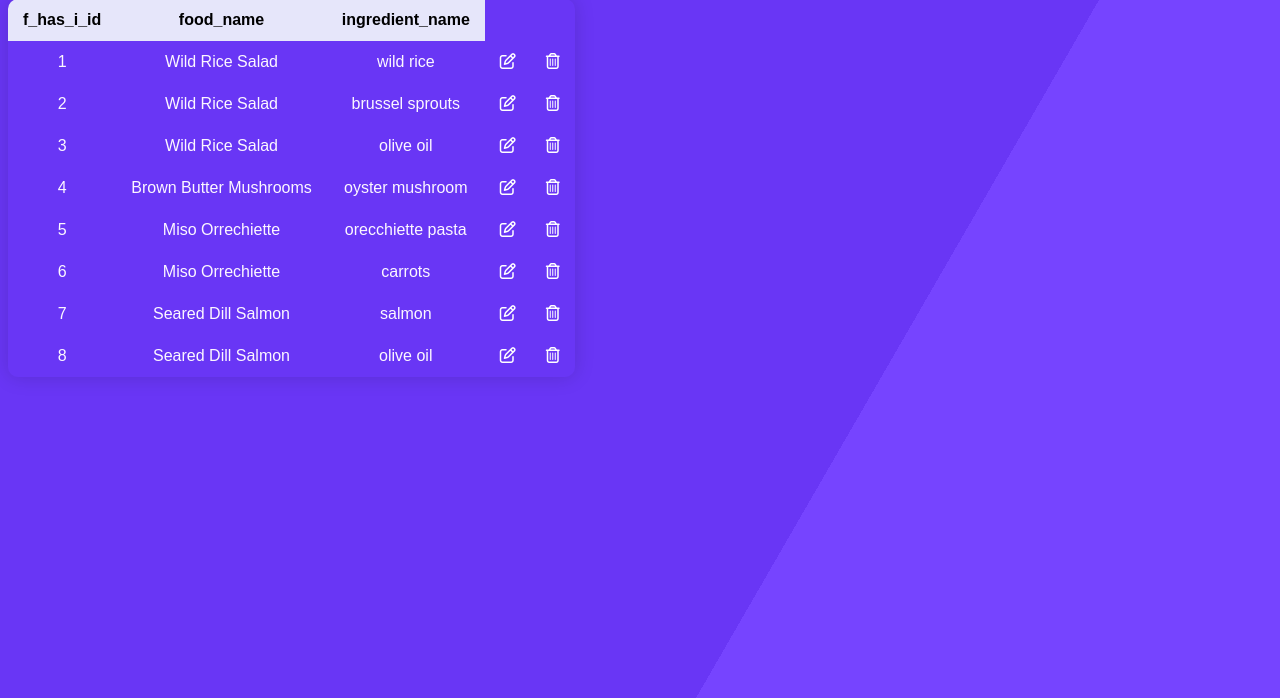
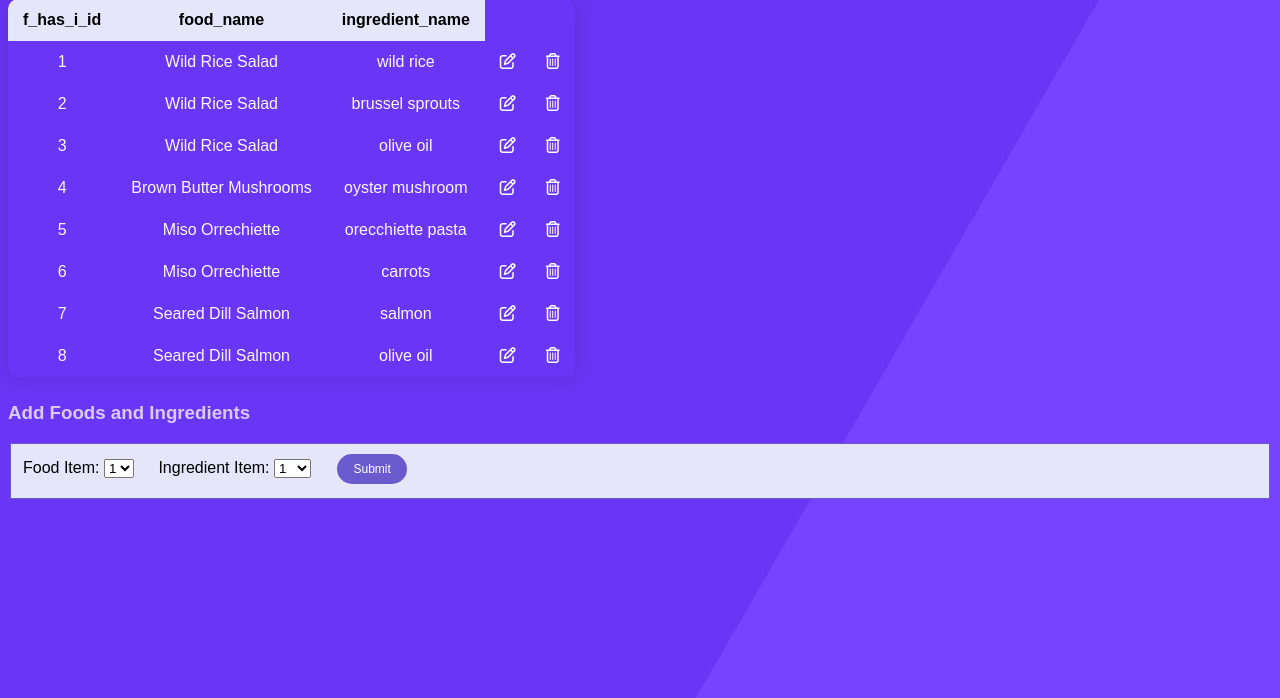
Before and after one commit to FeastMe/FeastMe, a Flask app: page /foodsingredients in a window 1280 px wide. Shown: the part 133-831 px from the top of the page. Run offline with Flask 2, Linux system fonts and the light colour scheme; data comes from the database, SQL or seed files in the repository; data that the repository does not hold is empty; some libraries are stand-ins or nearby versions; some web fonts are replaced.

Commit message:
CRUD for all pages implemented.

```diff
--- a/app.py
+++ b/app.py
@@ -545,12 +545,50 @@ def foods_has_ingredients():
         cur.execute(query)
         foods_ingredients = cur.fetchall()
 
-        return render_template('food-ingredients.j2', foods_ingredients = foods_ingredients)
+        query = "SELECT * FROM foods;"
+        cur = mysql.connection.cursor()
+        cur.execute(query)
+        foods = cur.fetchall()
+
+        query = "SELECT * FROM ingredients;"
+        cur = mysql.connection.cursor()
+        cur.execute(query)
+        ingredients = cur.fetchall()
+
+        return render_template('food-ingredients.j2', foods_ingredients = foods_ingredients, foods = foods, ingredients = ingredients)
 
 @app.route('/edit_foods_ingredients/<int:f_has_i_id>', methods=['POST', 'GET'])
 def edit_foods_ingredients(f_has_i_id):
     # UPDATE foods_has_ingredients
-    pass
+    if request.method == "GET":
+        query = "SELECT * FROM foods_has_ingredients WHERE f_has_i_id = %s;" % (f_has_i_id)
+        cur = mysql.connection.cursor()
+        cur.execute(query)
+        food_ingredient = cur.fetchall()
+
+        query = "SELECT * FROM foods;"
+        cur = mysql.connection.cursor()
+        cur.execute(query)
+        foods = cur.fetchall()
+
+        query = "SELECT * FROM ingredients;"
+        cur = mysql.connection.cursor()
+        cur.execute(query)
+        ingredients = cur.fetchall()
+
+        return render_template('edit_food_ingredients.j2', food_ingredient = food_ingredient, foods = foods, ingredients = ingredients)
+
+    if request.method == "POST":
+        if request.form.get("Edit_Foods_Ingredients"):
+            food_item = request.form["food_item"]
+            ingredient_item = request.form["ingredient_item"]
+
+            query = "UPDATE foods_has_ingredients SET foods_has_ingredients.food_id = %s, foods_has_ingredients.ingredient_id = %s WHERE foods_has_ingredients.f_has_i_id = %s;"
+
+            cur = mysql.connection.cursor()
+            cur.execute(query, (food_item, ingredient_item, f_has_i_id))
+            mysql.connection.commit()
+            return redirect("/foodsingredients")
 
 @app.route('/delete_foods_ingredients/<int:f_has_i_id>')
 def delete_foods_ingredients(f_has_i_id):
@@ -564,7 +602,17 @@ def delete_foods_ingredients(f_has_i_id):
 @app.route('/add_foods_ingredients/', methods=['POST'])
 def add_foods_ingredients():
     # CREATE foods_has_ingredients
-    pass
+    if request.method == "POST":
+        if request.form.get("Add_Foods_Ingredients"):
+            food_item = request.form["food_item"]
+            ingredient_item = request.form["ingredient_item"]
+
+            query = "INSERT INTO foods_has_ingredients (food_id, ingredient_id) VALUES (%s, %s);"
+            cur = mysql.connection.cursor()
+            cur.execute(query, (food_item, ingredient_item))
+            mysql.connection.commit()
+
+            return redirect('/foodsingredients')
 
 ##############################
 # CRUD on ingredients entity.#
--- a/templates/food-ingredients.j2
+++ b/templates/food-ingredients.j2
@@ -4,7 +4,7 @@
 
 <h1>Foods & Ingredients</h1>
 <table>
-{% if foods_ingredients %}
+{% if foods_ingredients and foods and ingredients%}
     <thead>
         <tr>
             {% for attribute in foods_ingredients[0].keys() %}
@@ -27,7 +27,29 @@
         </tr>
         {% endfor %}
     </tbody>
-{% endif %}
 </table>
 
+<h3>Add Foods and Ingredients</h3>
+<div id="add">
+    <form id="addFoodsIngredients" action="/add_foods_ingredients/" method="post">
+        <fieldset>
+            <label for="food_item">Food Item:</label>
+            <select name="food_item" id="food_item">
+                {% for food in foods %}
+                    <option value="{{ food.food_id }}">{{ food.food_id }}</option>
+                {% endfor %}
+            </select>
+
+            <label for="ingredient_item">Ingredient Item:</label>
+            <select name="ingredient_item" id="ingredient_item">
+                {% for ingredient in ingredients %}
+                    <option value="{{ ingredient.ingredient_id }}">{{ ingredient.ingredient_id }}</option>
+                {% endfor %}
+            </select>
+
+            <input type="submit" value="Submit" name="Add_Foods_Ingredients" class="button" type="button">
+        </fieldset>
+    </form>
+
+{% endif %}
 {% endblock %}
```
Also changed, not shown: templates/edit_food_ingredients.j2 (+52 -0 lines).
